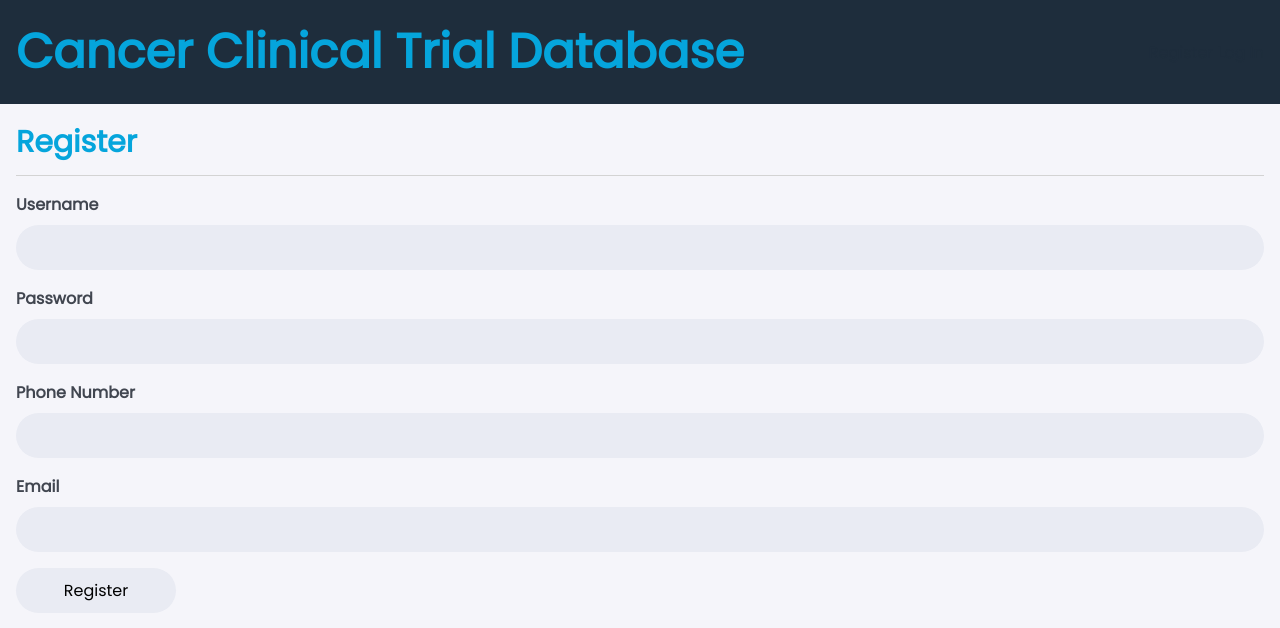
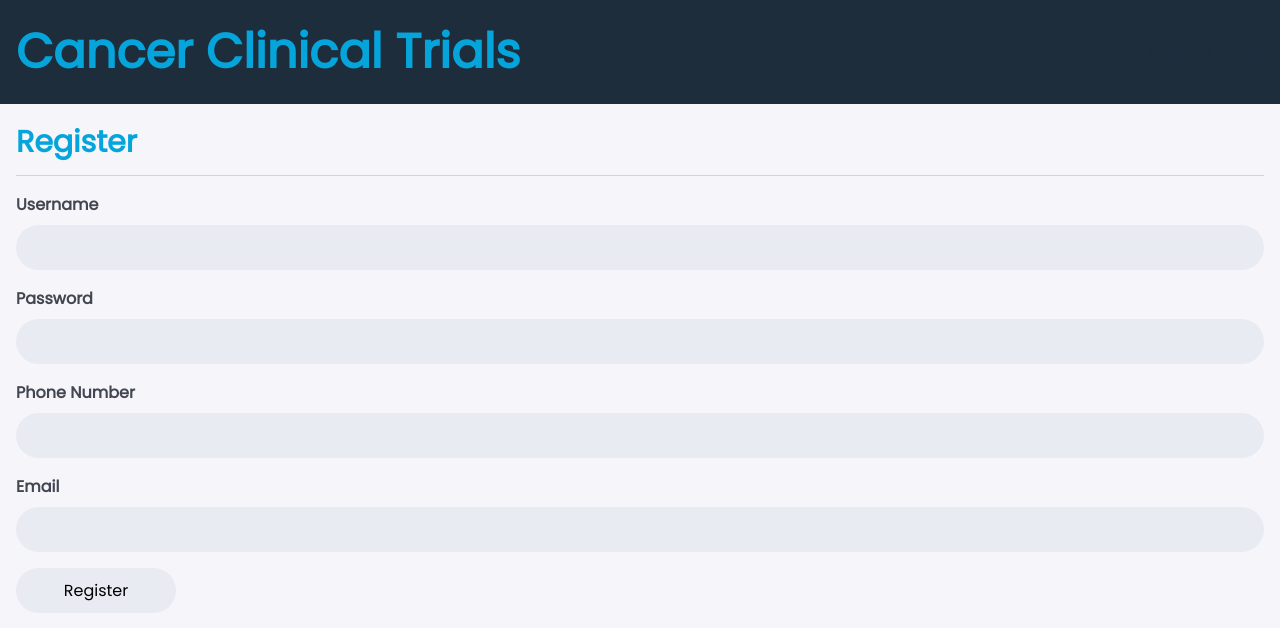
Before and after one commit to honganndo/Cancer-Clinical-Trial-Database, a Flask app: page /register in a window 1280 px wide. Shown: the top 628 px of the page. Run offline with Flask 3, Linux system fonts and the light colour scheme; parts of the project's set-up code (start-up, migrations or seed data) failed here and were passed over.

Commit message:
Change website heading name

```diff
--- a/templates/base.html
+++ b/templates/base.html
@@ -2,7 +2,7 @@
 <title>{% block title %}{% endblock %}</title>
 <link rel="stylesheet" href="{{ url_for('static', filename='style.css') }}">
 <nav>
-  <h1>Cancer Clinical Trial Database</h1>
+  <h1>Cancer Clinical Trials</h1>
   <div class="menu">
     {% if g.user %}
       <span>User: {{ g.user['user_name'] }}</span>
```
